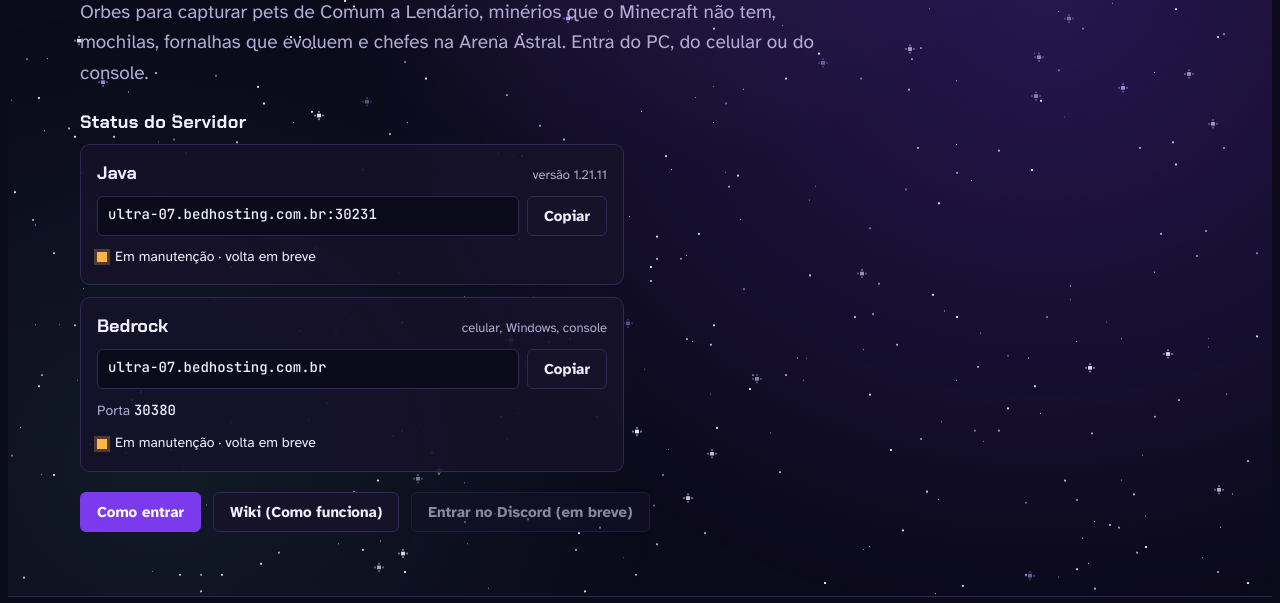
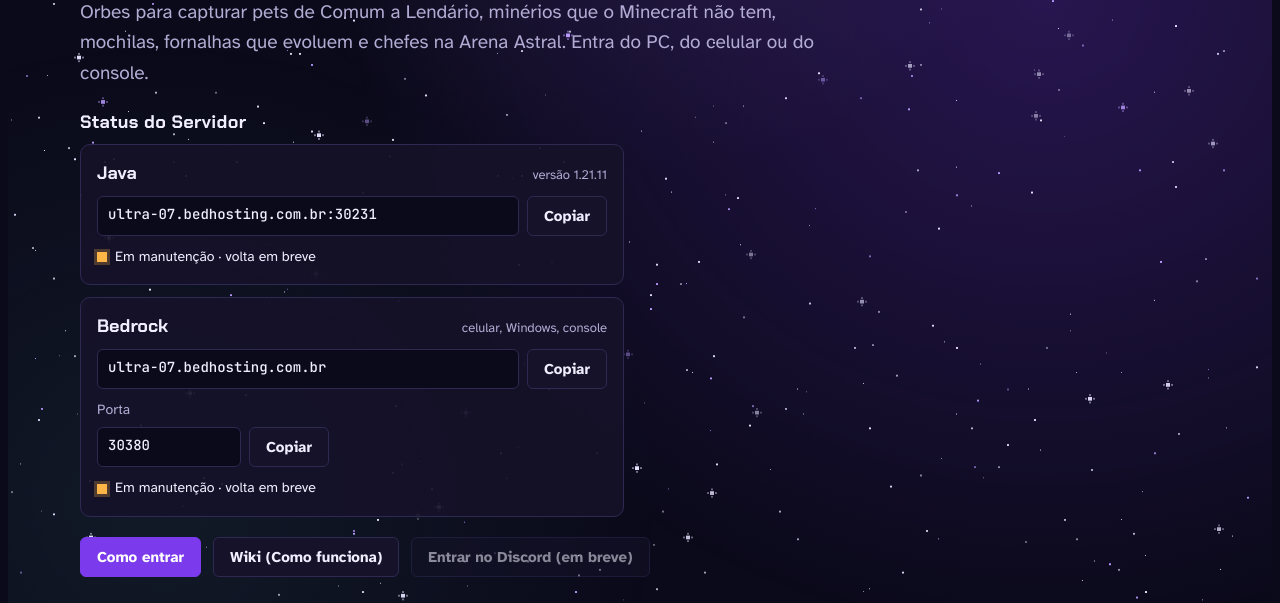
Before and after one commit to iTzPowerYTGFX/redeastral-site, a plain HTML site: page index.html in a window 1280 px wide. Shown: the part 345-948 px from the top of the page. Drawn offline with Linux system fonts and the light colour scheme.

Commit message:
Botão de copiar na porta do Bedrock
Co-Authored-By: Claude Opus 5.5 <noreply@anthropic.com>
Claude-Session: https://claude.ai/code/session_01F31n6NNJX3xzi2g2985S6e

```diff
--- a/index.html
+++ b/index.html
@@ -117,7 +117,8 @@ section.block.tab-page { border-bottom: 0; }
 .ip-row .btn { flex: none; }
 .ip-row code { flex: 1; min-width: 0; font: 500 .875rem var(--f-mono); background: var(--sky); border: 1px solid var(--line); border-radius: 6px; padding: .5rem .625rem; overflow-x: auto; white-space: nowrap; user-select: all; }
 @media (max-width: 480px) { .ip-row { flex-wrap: wrap; } .ip-row code { flex-basis: 100%; white-space: normal; overflow-wrap: anywhere; } .ip-row .btn { flex: 1; } }
-.ip-port { font-size: .875rem; color: var(--ink-dim); }
+.ip-port { font-size: .875rem; color: var(--ink-dim); margin-bottom: -.25rem; }
+.ip-row.port code { flex: 0 1 9rem; }
 .ip-port b { font-family: var(--f-mono); color: var(--ink); font-weight: 500; }
 .status { display: inline-flex; align-items: center; gap: .5rem; font-size: .875rem; color: var(--ink-dim); }
 .dot { width: 10px; height: 10px; background: var(--ink-dim); box-shadow: 0 0 0 3px color-mix(in srgb, var(--ink-dim) 25%, transparent); }
@@ -243,7 +244,8 @@ footer h3 { font-size: 1rem; color: var(--ink); }
           <div class="ip">
             <div class="ip-head"><strong>Bedrock</strong><small>celular, Windows, console</small></div>
             <div class="ip-row"><code id="ip-bedrock">ultra-07.bedhosting.com.br</code><button class="btn" type="button" data-copy="ip-bedrock">Copiar</button></div>
-            <span class="ip-port">Porta <b id="port-bedrock">30380</b></span>
+            <span class="ip-port">Porta</span>
+            <div class="ip-row port"><code id="port-bedrock">30380</code><button class="btn" type="button" data-copy="port-bedrock" data-copy-msg="Porta copiada">Copiar</button></div>
             <span class="status" id="st-bedrock" data-state="wait"><i class="dot"></i><span>Verificando…</span></span>
           </div>
         </div>
@@ -519,7 +521,7 @@ document.querySelectorAll("[data-copy]").forEach(btn => {
     const text = el.textContent.trim();
     const fallback = () => { const r = document.createRange(); r.selectNodeContents(el); const s = getSelection(); s.removeAllRanges(); s.addRange(r); toast("Selecionado: segure e copie"); };
     try {
-      navigator.clipboard.writeText(text).then(() => { btn.textContent = "Copiado"; toast("Endereço copiado"); setTimeout(() => btn.textContent = "Copiar", 1600); }, fallback);
+      navigator.clipboard.writeText(text).then(() => { btn.textContent = "Copiado"; toast(btn.dataset.copyMsg || "Endereço copiado"); setTimeout(() => btn.textContent = "Copiar", 1600); }, fallback);
     } catch (e) { fallback(); }
   });
 });
```
